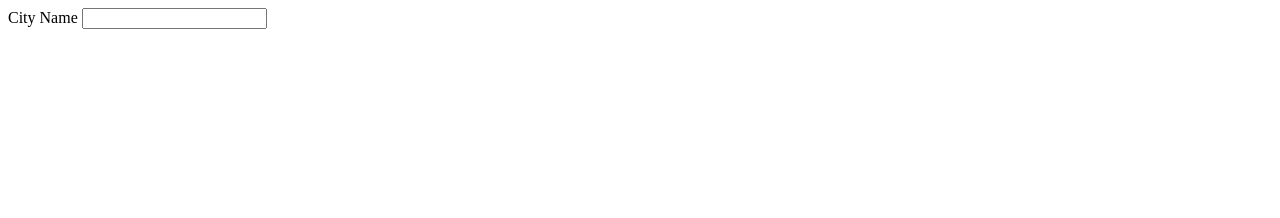
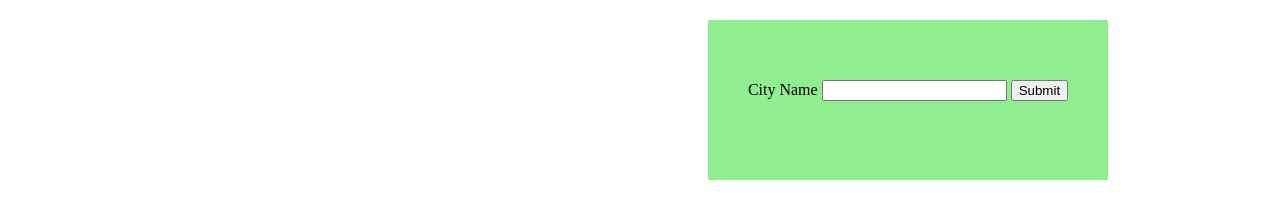
Before and after one commit to MegadarshiniV/cs8711, a plain HTML site: page Cs8711/index.html in a window 1280 px wide. Drawn offline with Linux system fonts and the light colour scheme.

Commit message:
Update index.html

```diff
--- a/Cs8711/index.html
+++ b/Cs8711/index.html
@@ -1,12 +1,13 @@
 <!DOCTYPE html>
 
 <style>
-.main{
+form{
 background-color: lightgreen;
 text-align:center;
 width: 400px;
-height: 400px;
-margin: 20px 500px;
+height: 100px;
+margin: 20px 700px;
+padding-top:60px;
 }
 
 
@@ -20,6 +21,7 @@ margin: 20px 500px;
 <form>
 <label for="city name">City Name</label>
 <input type="text" id="cname" name="cname" />
+<input type="submit" value="Submit"/>
 </form>
 </body>
 </html>
```
